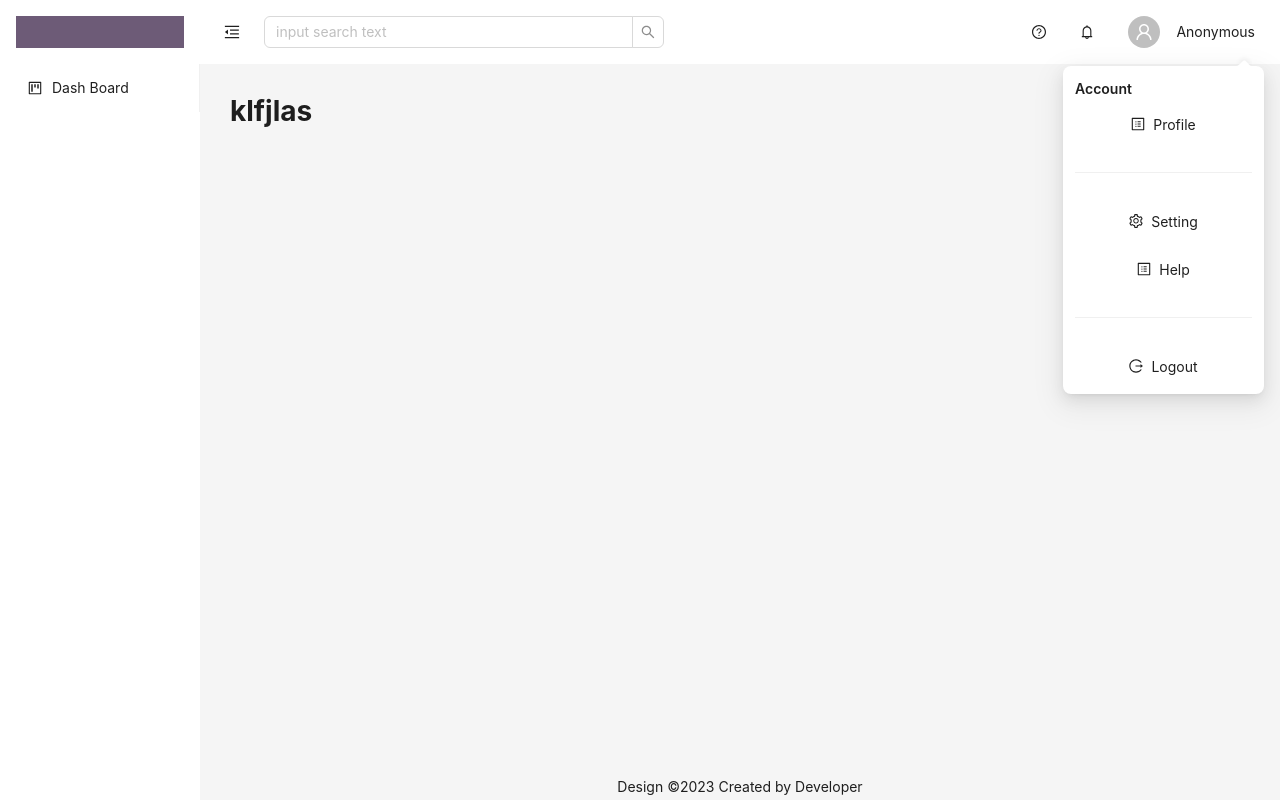
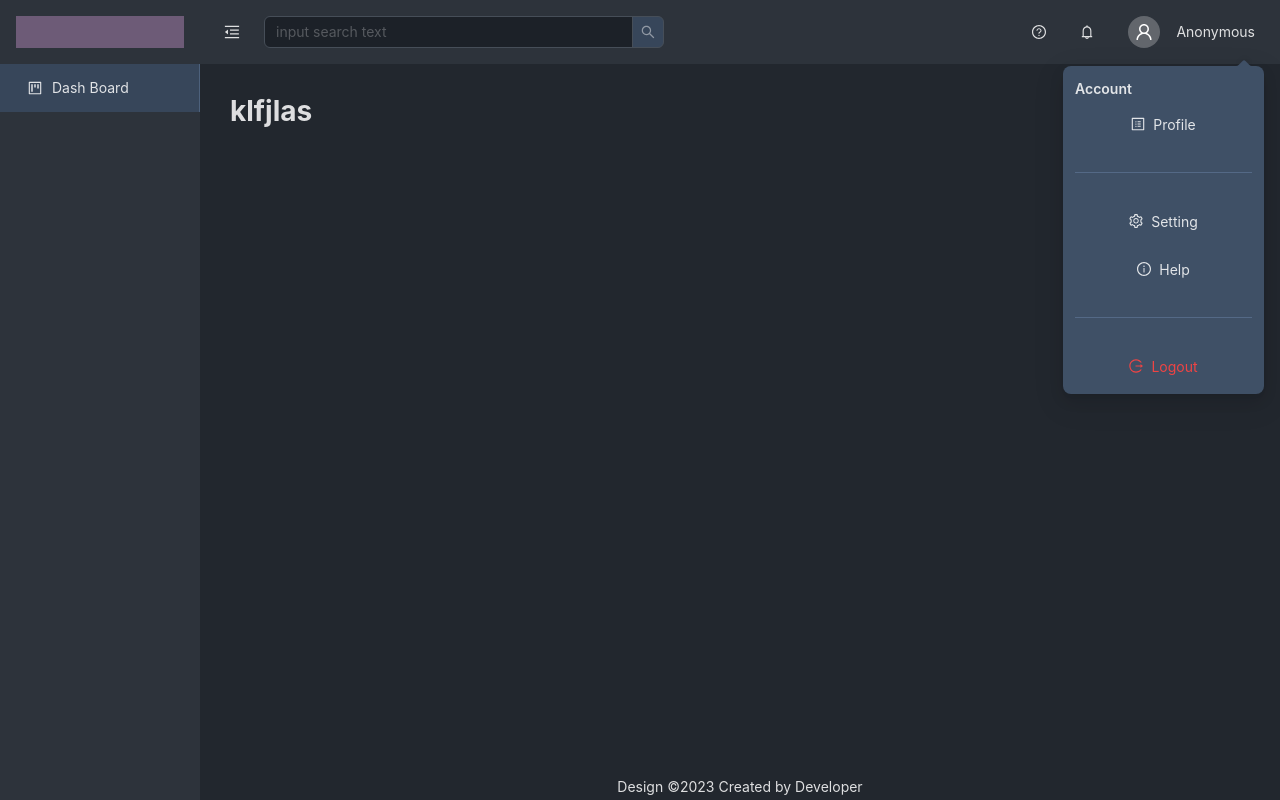
Before and after one commit to ThanhTien96/vite-admin-template, a React (Vite) app: page /home in a window 1280 px wide. Both pictures are taken after a click on the button "Anonymous". Built offline with nearby package versions, Linux system fonts and the light colour scheme.

Commit message:
up old code

```diff
--- a/package.json
+++ b/package.json
@@ -10,6 +10,7 @@
     "preview": "vite preview"
   },
   "dependencies": {
+    "@ant-design/pro-components": "^2.6.28",
     "@emotion/react": "^11.11.1",
     "@reduxjs/toolkit": "^1.9.6",
     "antd": "^5.9.4",
--- /dev/null
+++ b/src/components/layouts/ChildLayout/ChildLayout.tsx
@@ -0,0 +1,11 @@
+import React from 'react'
+
+type Props = {}
+
+const ChildLayout = (props: Props) => {
+  return (
+    <div>ChildLayout</div>
+  )
+}
+
+export default ChildLayout
--- /dev/null
+++ b/src/components/layouts/ChildLayout/PlainLayout/PlainLayout.tsx
@@ -0,0 +1,10 @@
+
+type Props = {}
+
+const PlainLayout = (props: Props) => {
+  return (
+    <div>PlainLayout</div>
+  )
+}
+
+export default PlainLayout
--- a/src/components/layouts/MainLayout/MainLayout.tsx
+++ b/src/components/layouts/MainLayout/MainLayout.tsx
@@ -67,7 +67,7 @@ const MainLayout: React.FC<MainLayoutProps> = ({ children }) => {
                 height: 32,
               }}
             />
-            <SearchEngine />
+            <SearchEngine onSearch={(value: string) => console.log(value)} />
           </div>
           {/* left items */}
           <div className="flex justify-end items-center gap-4">
--- a/src/components/layouts/MainLayout/partials/AccountButton.tsx
+++ b/src/components/layouts/MainLayout/partials/AccountButton.tsx
@@ -4,10 +4,12 @@ import {
   SettingOutlined,
   LogoutOutlined,
   UserOutlined,
+  InfoCircleOutlined,
 } from "@ant-design/icons";
 import { Avatar, Button, Divider, Popover, Space, Typography } from "antd";
 import { useNavigate } from "react-router";
 import { pagePaths } from "constants";
+import clsx from "clsx";
 
 const { Text } = Typography;
 
@@ -15,6 +17,7 @@ interface MenuItemProps {
   key: string;
   label: string;
   icon?: React.ReactNode;
+  className?: string;
   onClick?: React.MouseEventHandler<HTMLElement>;
 }
 
@@ -36,7 +39,7 @@ const Menu = ({ items }: MenuProps) => {
               icon={ele.icon}
               onClick={ele.onClick}
               key={ele.key}
-              className="w-full text-start"
+              className={clsx(ele.className, "w-full text-start")}
             >
               {ele.label}
             </Button>
@@ -70,13 +73,14 @@ const AccountButton = () => {
     {
       key: "help",
       label: "Help",
-      icon: <ProfileOutlined />,
+      icon: <InfoCircleOutlined />,
     },
     null,
     {
       key: "logout",
       label: "Logout",
       icon: <LogoutOutlined />,
+      className: 'text-red-500'
     },
   ];
 
--- a/src/components/layouts/MainLayout/partials/SearchEngine.tsx
+++ b/src/components/layouts/MainLayout/partials/SearchEngine.tsx
@@ -2,17 +2,19 @@ import { Input } from "antd";
 import React from "react";
 const { Search } = Input;
 
-type SearchEngineProps = {};
+type SearchEngineProps = {
+  onSearch: (value: string) => void;
+};
 
-const SearchEngine: React.FC<SearchEngineProps> = () => {
-  const onSearch = (value: string) => console.log(value);
+const SearchEngine: React.FC<SearchEngineProps> = (props) => {
+
 
   return (
     <div className="flex items-center justify-center">
       <Search
         placeholder="input search text"
         allowClear
-        onSearch={onSearch}
+        {...props}
         style={{ width: 400 }}
       />
     </div>
--- /dev/null
+++ b/src/components/shared/Menu.tsx
@@ -0,0 +1,40 @@
+import { Button, ButtonProps, Space, Typography } from 'antd';
+import clsx from 'clsx';
+
+const {Text} = Typography;
+
+type MenuProps = {
+    title?: string;
+    size?: "small" | "large" | "medium";
+    direction?: "horizontal" | "vertical";
+    items?: (ButtonProps & {key?: string})[];
+    selected?: string;
+}
+
+const Menu = (props: MenuProps) => {
+    const {title, size, direction = "vertical", items, selected} = props;
+
+  const getDefaultItems: (props: ButtonProps) => ButtonProps = (items) => {
+    return {
+        ...items,
+        className: clsx("w-full text-start", items.className),
+        size: size && items.size,
+        type: items.type || "text",
+    };
+  };
+
+    return (
+        <Space direction={direction} className='w-full'>
+        {title && <Text type='secondary'>{title}</Text>}
+        {items &&
+          items.map((item) => (
+            <Button
+              {...getDefaultItems(item)}
+              type={selected === item.key ? "default" : "text"}
+            />
+          ))}
+      </Space>
+  )
+}
+
+export default Menu
--- /dev/null
+++ b/src/components/shared/PageHeader.tsx
@@ -0,0 +1,22 @@
+import { PageHeaderProps, PageHeader } from "@ant-design/pro-components";
+import { Typography } from "antd";
+import { ArrowLeftOutlined } from "@ant-design/icons";
+
+const PagesHeader = (props: PageHeaderProps) => {
+  return (
+    <PageHeader
+      {...(props as PageHeaderProps)}
+      title={
+        <Typography.Title level={4} className="mb-0">
+          {props.title}
+        </Typography.Title>
+      }
+      subTitle={
+        <Typography.Text type="secondary">{props.subTitle}</Typography.Text>
+      }
+      backIcon={<ArrowLeftOutlined color={"#ffffff"} />}
+    />
+  );
+};
+
+export default PagesHeader;
--- /dev/null
+++ b/src/components/shared/index.tsx
@@ -0,0 +1,2 @@
+export {default as Menu} from './Menu';
+export {default as Spinner} from './Spinner';
--- a/src/pages/ErrorPage/index.tsx
+++ b/src/pages/ErrorPage/index.tsx
@@ -8,7 +8,6 @@ interface StatusErrorPageType {
 }
 
 const renderErrorPage = (props: ErrorPageProps): React.ReactElement => (<ErrorPage {...props} />);
-
 
 const Page: StatusErrorPageType = {
     403: () => renderErrorPage({
--- a/src/store/app/theme.ts
+++ b/src/store/app/theme.ts
@@ -13,8 +13,8 @@ interface ThemeSliceStateType {
 
 
 const initialState: ThemeSliceStateType = {
-    selected: 'default',
-    colorPrimary: "#5cc5f9",
+    selected: 'dark',
+    colorPrimary: "#fff",
     space: {
         size: "middle",
       },
```
Also changed, not shown: src/pages/SettingPage/SettingPage.tsx (line endings or trailing spaces), 1 other file (tests, documents, lock files or other folders).
